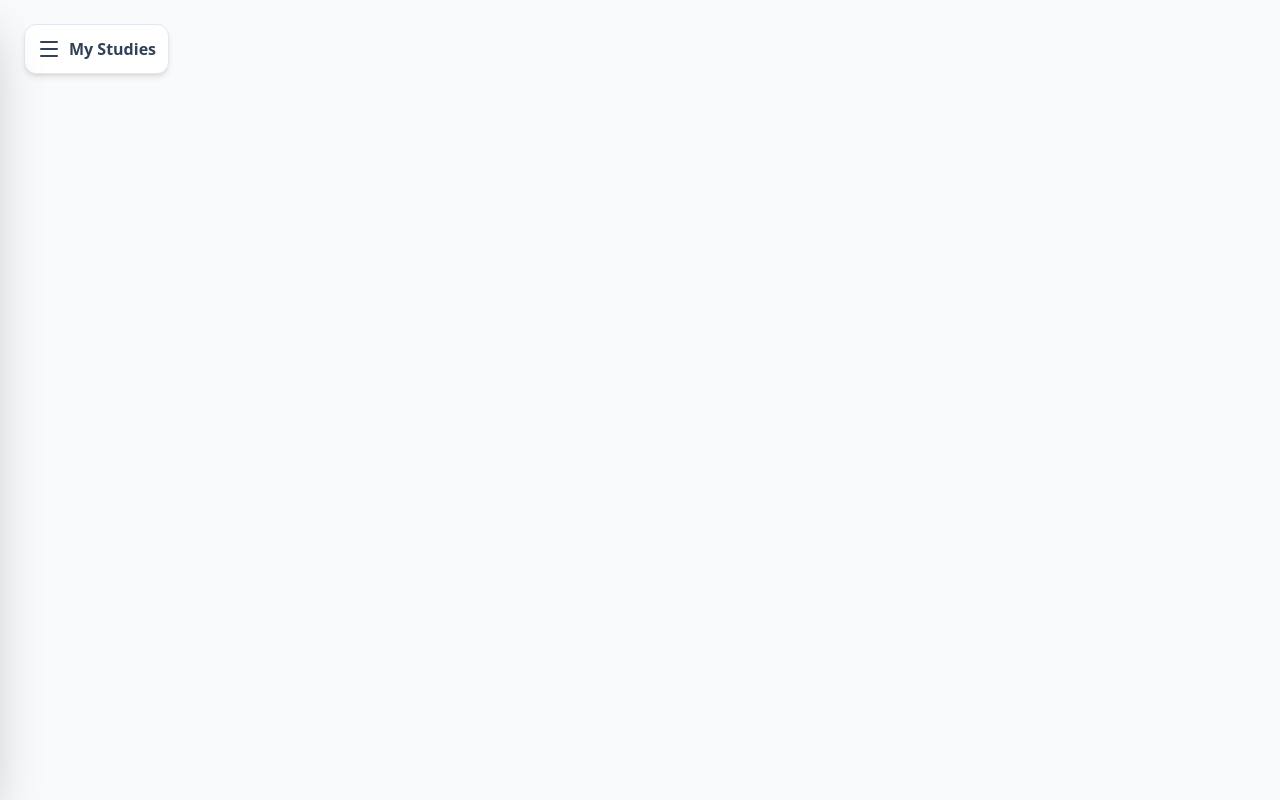
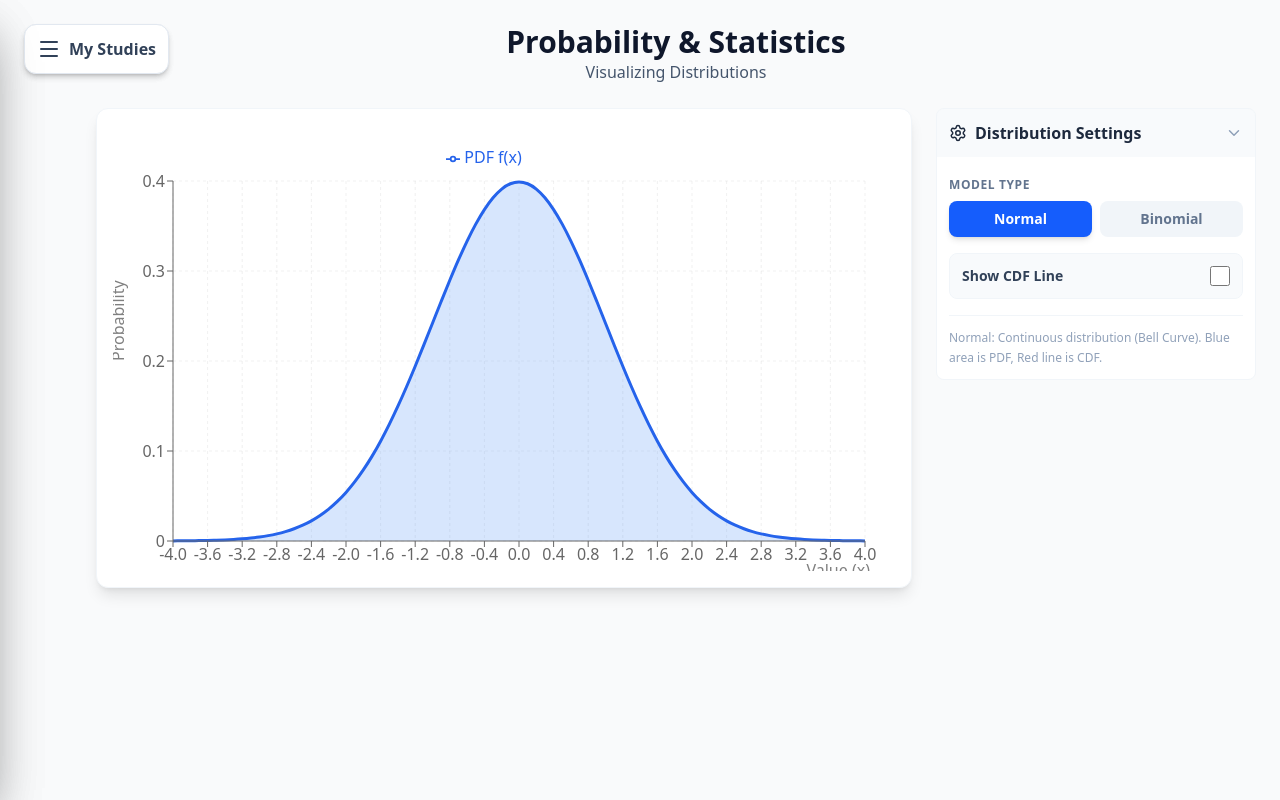
Before and after one commit to eliezerperl/school-curriculum, a React (Vite) app: page /probability in a window 1280 px wide. Built offline with nearby package versions, Linux system fonts and the light colour scheme.

Commit message:
probability start

```diff
--- a/src/components/layout/Navigation.tsx
+++ b/src/components/layout/Navigation.tsx
@@ -1,5 +1,5 @@
 import React, { useState } from 'react';
-import { Menu, X, BookOpen, TrendingUp, Sigma, Code } from 'lucide-react';
+import { Menu, X, BookOpen, TrendingUp, Sigma, Code, BarChart3 } from 'lucide-react'; // Added BarChart3
 import { useNavigate, useLocation } from 'react-router-dom';
 
 export const Navigation: React.FC = () => {
@@ -22,15 +22,20 @@ export const Navigation: React.FC = () => {
       path: '/calculus',
     },
     {
+      name: 'Probability', // === NEW SECTION ===
+      icon: <BarChart3 size={18} />,
+      path: '/probability',
+    },
+    {
       name: 'Python',
       icon: <Code size={18} />,
-      path: '/python', // Placeholder for later
+      path: '/python',
     },
   ];
 
   const handleNavigate = (path: string) => {
     navigate(path);
-    setIsOpen(false); // Close drawer after clicking
+    setIsOpen(false);
   };
 
   return (
@@ -57,12 +62,11 @@ export const Navigation: React.FC = () => {
         />
       )}
 
-      {/* 3. SIDEBAR DRAWER (Slides from LEFT) */}
+      {/* 3. SIDEBAR DRAWER */}
       <div
         className={`fixed top-0 left-0 h-full w-72 bg-slate-900 text-white shadow-2xl z-50 transform transition-transform duration-300 ease-in-out ${
           isOpen ? 'translate-x-0' : '-translate-x-full'
         }`}>
-        {/* Sidebar Header */}
         <div className="p-6 flex justify-between items-center border-b border-slate-800">
           <div className="flex items-center gap-3">
             <div className="bg-blue-600 p-2 rounded-lg">
@@ -77,16 +81,13 @@ export const Navigation: React.FC = () => {
           </button>
         </div>
 
-        {/* Navigation Links */}
         <nav className="p-4 space-y-2">
           <p className="px-4 text-xs font-semibold text-slate-500 uppercase tracking-wider mb-2 mt-4">
             Modules
           </p>
 
           {modules.map((mod) => {
-            // Check if this module is the current one
             const active = isActive(mod.path);
-
             return (
               <button
                 key={mod.name}
@@ -103,7 +104,6 @@ export const Navigation: React.FC = () => {
           })}
         </nav>
 
-        {/* Footer / User Info */}
         <div className="absolute bottom-0 w-full p-6 border-t border-slate-800">
           <div className="flex items-center gap-3">
             <div className="w-10 h-10 rounded-full bg-slate-700 flex items-center justify-center font-bold text-slate-400">
--- /dev/null
+++ b/src/modules/probability/ProbabilityPage.tsx
@@ -0,0 +1,132 @@
+import React, { useState, useMemo } from 'react';
+import { Settings } from 'lucide-react'; // Import icon for the section
+import { DashboardLayout } from '../../components/layout/DashboardLayout';
+import { ProbabilityGraph } from './components/ProbabilityGraph';
+import { ControlSection } from '../economics/components/ui/EconomicsUI';
+import type { ProbabilityPoint } from './types';
+
+export const ProbabilityPage: React.FC = () => {
+  const [distType, setDistType] = useState<'normal' | 'binomial'>('normal');
+  const [showCDF, setShowCDF] = useState(false);
+
+  // --- DATA GENERATION ---
+  // We type this as ProbabilityPoint[] to satisfy the Graph component
+  const graphData: ProbabilityPoint[] = useMemo(() => {
+    const data: ProbabilityPoint[] = [];
+
+    if (distType === 'normal') {
+      // Standard Normal Distribution
+      for (let i = -40; i <= 40; i++) {
+        const xVal = i / 10;
+        const pdf = (1 / Math.sqrt(2 * Math.PI)) * Math.exp(-0.5 * xVal * xVal);
+        const cdf = 0.5 * (1 + Math.tanh(Math.sqrt(2 / Math.PI) * (xVal + 0.044715 * Math.pow(xVal, 3))));
+
+        data.push({
+          x: xVal.toFixed(1), // String for X-axis labels
+          prob: pdf,
+          cdf: cdf
+        });
+      }
+    } else {
+      // Binomial Distribution (n=10, p=0.5)
+      const n = 10;
+      const p = 0.5;
+      let runningSum = 0;
+
+      const fact = (num: number): number => (num <= 1 ? 1 : num * fact(num - 1));
+      const combination = (n: number, k: number) => fact(n) / (fact(k) * fact(n - k));
+
+      for (let k = 0; k <= n; k++) {
+        const prob = combination(n, k) * Math.pow(p, k) * Math.pow(1 - p, n - k);
+        runningSum += prob;
+
+        data.push({
+          x: k, // Number for discrete X-axis
+          prob: prob,
+          cdf: runningSum
+        });
+      }
+    }
+    return data;
+  }, [distType]);
+
+  return (
+    <DashboardLayout title="Probability & Statistics" subtitle="Visualizing Distributions">
+      <div className="flex flex-col lg:flex-row gap-6">
+
+        {/* GRAPH SECTION */}
+        <div className="flex-1">
+          <ProbabilityGraph
+            type={distType === 'normal' ? 'continuous' : 'discrete'}
+            data={graphData}
+            showCDF={showCDF}
+          />
+        </div>
+
+        {/* CONTROLS SECTION */}
+        <div className="w-full lg:w-80 space-y-6">
+
+          {/* Using the imported ControlSection properly now */}
+          <ControlSection
+            title="Distribution Settings"
+            color="text-slate-800"
+            icon={<Settings size={18} />}
+            defaultOpen={true}
+          >
+            <div className="space-y-4 pt-2">
+
+              {/* Type Selector */}
+              <div>
+                <label className="text-xs font-semibold text-slate-500 mb-2 block uppercase tracking-wider">
+                  Model Type
+                </label>
+                <div className="flex gap-2">
+                  <button
+                    onClick={() => setDistType('normal')}
+                    className={`flex-1 py-2 px-3 rounded-lg text-sm font-bold transition-all ${
+                      distType === 'normal'
+                        ? 'bg-blue-600 text-white shadow-md'
+                        : 'bg-slate-100 text-slate-500 hover:bg-slate-200'
+                    }`}
+                  >
+                    Normal
+                  </button>
+                  <button
+                    onClick={() => setDistType('binomial')}
+                    className={`flex-1 py-2 px-3 rounded-lg text-sm font-bold transition-all ${
+                      distType === 'binomial'
+                        ? 'bg-blue-600 text-white shadow-md'
+                        : 'bg-slate-100 text-slate-500 hover:bg-slate-200'
+                    }`}
+                  >
+                    Binomial
+                  </button>
+                </div>
+              </div>
+
+              {/* CDF Toggle */}
+              <div className="flex items-center justify-between bg-slate-50 p-3 rounded-lg border border-slate-100">
+                <span className="text-sm font-semibold text-slate-700">Show CDF Line</span>
+                <input
+                  type="checkbox"
+                  checked={showCDF}
+                  onChange={(e) => setShowCDF(e.target.checked)}
+                  className="w-5 h-5 accent-red-500 cursor-pointer"
+                />
+              </div>
+
+              <div className="text-xs text-slate-400 mt-2 leading-relaxed border-t border-slate-100 pt-3">
+                {distType === 'normal'
+                  ? "Normal: Continuous distribution (Bell Curve). Blue area is PDF, Red line is CDF."
+                  : "Binomial: Discrete distribution (Success/Failure). Blue bars are PMF, Red line is CDF."
+                }
+              </div>
+
+            </div>
+          </ControlSection>
+
+        </div>
+      </div>
+    </DashboardLayout>
+  );
+};
--- /dev/null
+++ b/src/modules/probability/components/ProbabilityGraph.tsx
@@ -0,0 +1,81 @@
+import React from 'react';
+import {
+  ResponsiveContainer,
+  ComposedChart,
+  Bar,
+  Line,
+  Area,
+  CartesianGrid,
+  XAxis,
+  YAxis,
+  Tooltip,
+  Legend
+} from 'recharts';
+import type { ProbabilityPoint } from '../types';
+
+interface Props {
+  type: 'discrete' | 'continuous';
+  data: ProbabilityPoint[]; // 2. Apply the interface here
+  showCDF: boolean;
+}
+
+export const ProbabilityGraph: React.FC<Props> = ({ type, data, showCDF }) => {
+  return (
+    <div className="bg-white p-4 rounded-xl shadow-lg border border-slate-100 h-[60vh] w-full">
+      <ResponsiveContainer width="100%" height="100%">
+        <ComposedChart data={data} margin={{ top: 20, right: 30, left: 0, bottom: 0 }}>
+          <CartesianGrid strokeDasharray="3 3" opacity={0.3} />
+          <XAxis
+            dataKey="x"
+            label={{ value: 'Value (x)', position: 'insideBottomRight', offset: -5 }}
+          />
+          <YAxis
+            label={{ value: 'Probability', angle: -90, position: 'insideLeft' }}
+          />
+          <Tooltip
+            contentStyle={{ borderRadius: '8px', border: 'none', boxShadow: '0 4px 6px -1px rgb(0 0 0 / 0.1)' }}
+          />
+          <Legend verticalAlign="top" height={36}/>
+
+          {/* DISCRETE: PMF Bars */}
+          {type === 'discrete' && (
+            <Bar
+              dataKey="prob"
+              name="PMF P(X=x)"
+              fill="#3b82f6"
+              barSize={20}
+              radius={[4, 4, 0, 0]}
+            />
+          )}
+
+          {/* CONTINUOUS: PDF Area */}
+          {type === 'continuous' && (
+            <Area
+              type="monotone"
+              dataKey="prob"
+              name="PDF f(x)"
+              fill="#3b82f6"
+              fillOpacity={0.2}
+              stroke="#2563eb"
+              strokeWidth={3}
+            />
+          )}
+
+          {/* CDF Line */}
+          {showCDF && (
+            <Line
+              type="monotone"
+              dataKey="cdf"
+              name="CDF F(x)"
+              stroke="#ef4444"
+              strokeWidth={3}
+              dot={false}
+              strokeDasharray="5 5"
+            />
+          )}
+
+        </ComposedChart>
+      </ResponsiveContainer>
+    </div>
+  );
+};
--- /dev/null
+++ b/src/modules/probability/types.ts
@@ -0,0 +1,5 @@
+export interface ProbabilityPoint {
+	x: string | number;
+	prob: number;
+	cdf: number;
+}
--- a/src/shared/AppRoutes.tsx
+++ b/src/shared/AppRoutes.tsx
@@ -1,6 +1,7 @@
 import { Routes, Route, Navigate } from 'react-router-dom';
-import { EconomicsPage } from '../modules/economics/pages/EconomicsPage';
+import { EconomicsPage } from '../modules/economics/EconomicsPage';
 import { CalculusPage } from '../modules/calculus/CalculusPage';
+import { ProbabilityPage } from '../modules/probability/ProbabilityPage';
 
 export const AppRoutes = () => {
   return (
@@ -9,6 +10,7 @@ export const AppRoutes = () => {
       <Route path="/" element={<Navigate to="/economics" replace />} />
       <Route path="/economics" element={<EconomicsPage />} />
       <Route path="/calculus" element={<CalculusPage />} />
+      <Route path="/probability" element={<ProbabilityPage />} />
 
     </Routes>
   );
```
Also changed, not shown: src/modules/economics/EconomicsPage.tsx (renamed from src/modules/economics/pages/EconomicsPage.tsx, +5 -4 lines).
